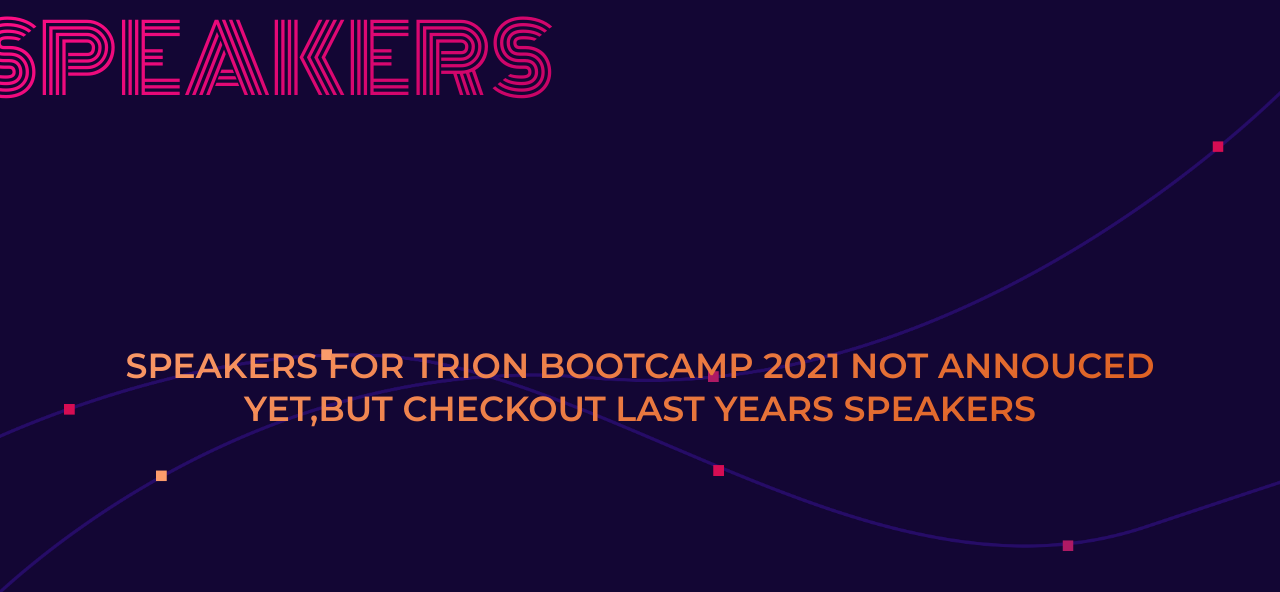
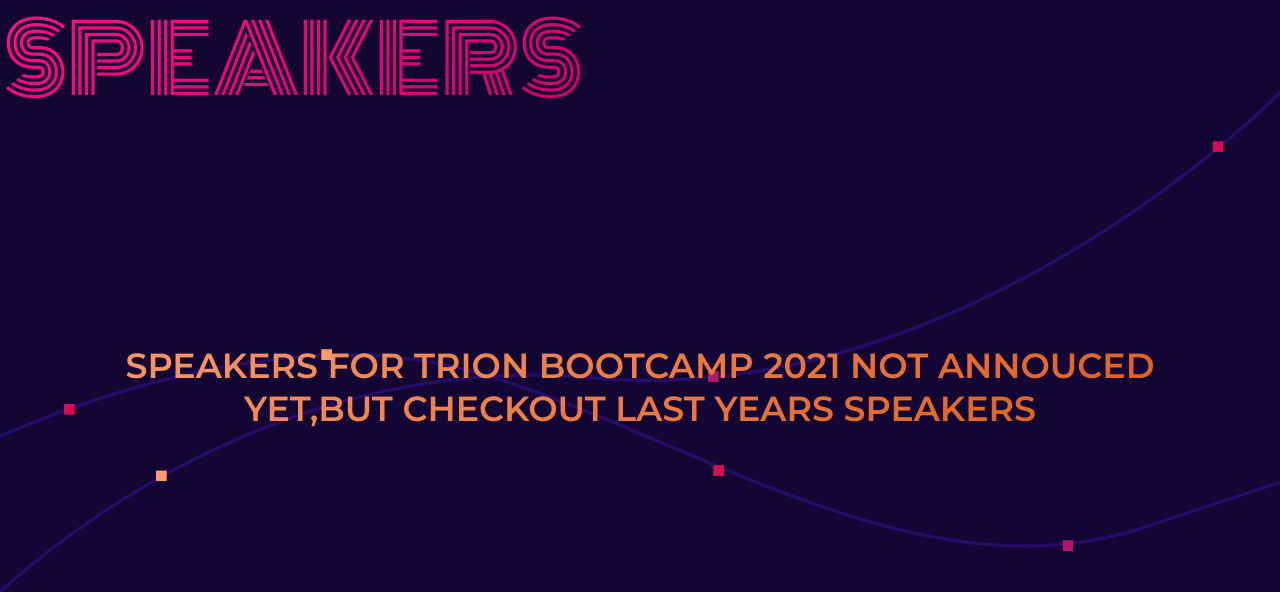
Before and after one commit to scriptfoundation/TRIONBootcamp2.0, a plain HTML site: page index.html in a window 1280 px wide. Shown: the part 887-1479 px from the top of the page. Drawn offline with Linux system fonts and the light colour scheme.

Commit message:
Corrected the alignment issue

```diff
--- a/scss/main.scss
+++ b/scss/main.scss
@@ -261,7 +261,7 @@ html{
     & h1{
             position: absolute;
             top: 0;
-            left: -5px;
+            left: 24px;
             line-height: 100%;
         }
     & section{
```
Also changed, not shown: css/main.css.
